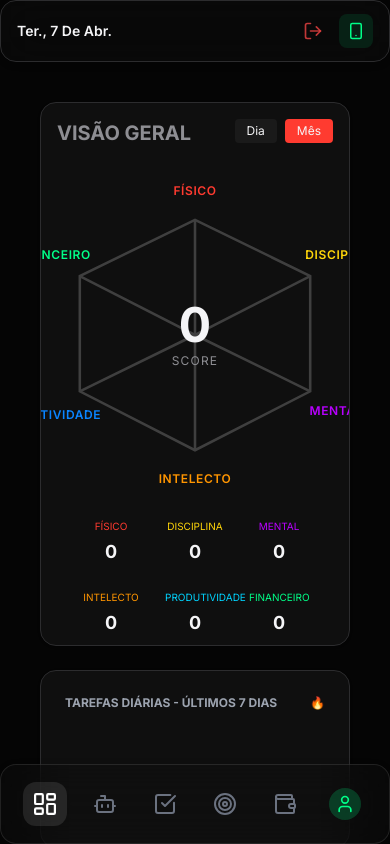
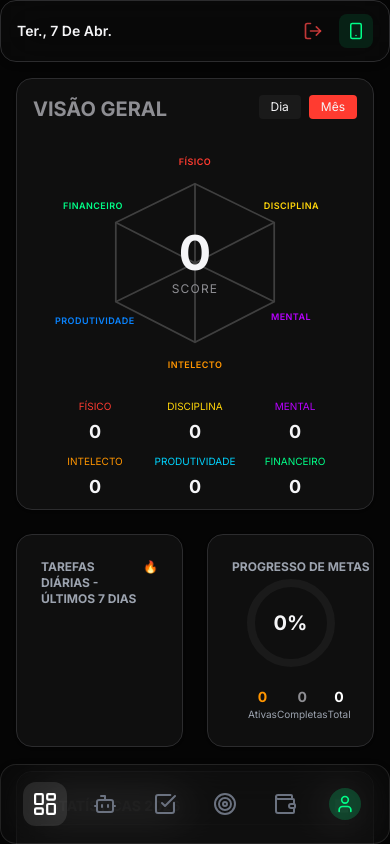
Before and after one commit to 0liveiraDev/natron-ia, a React (Vite) app in the folder frontend/: page /dashboard in a window 390 px wide. Built offline with nearby package versions, Linux system fonts and the light colour scheme; no server answers; sample sign-in values are in the browser's storage.

Commit message:
fix: ajuste de layout mobile no Dashboard - remove scroll aninhado, hexagono responsivo e grid de financas adaptado

```diff
--- a/frontend/src/pages/Dashboard.tsx
+++ b/frontend/src/pages/Dashboard.tsx
@@ -102,7 +102,7 @@ const Dashboard: React.FC = () => {
     const weeklyIncome = weeklyProgress.reduce((sum: number, day: any) => sum + (day.income || 0), 0);
 
     return (
-        <div className="space-y-6 p-6 overflow-y-auto custom-scrollbar h-[calc(100vh-2rem)]">
+        <div className="space-y-6 pb-24 md:pb-10">
             {/* Top Row - Overview & Stats */}
             <div className="grid grid-cols-1 lg:grid-cols-2 gap-6">
 
@@ -123,17 +123,17 @@ const Dashboard: React.FC = () => {
 
                     <div className="flex flex-col items-center justify-center h-full mt-8">
                         {/* Hexagon Shape / Level Indicator */}
-                        <div className="relative w-80 h-80 flex items-center justify-center">
+                        <div className="relative w-56 h-56 sm:w-72 sm:h-72 md:w-80 md:h-80 flex items-center justify-center">
                             {/* Outer Labels - Positioned outside hexagon at vertices */}
-                            <span className="absolute top-0 left-1/2 -translate-x-1/2 translate-y-2 text-xs text-[#ff3b30] uppercase tracking-wider font-semibold">Físico</span>
-                            <span className="absolute top-1/4 right-0 translate-x-6 -translate-y-2 text-xs text-[#ffd60a] uppercase tracking-wider font-semibold">Disciplina</span>
-                            <span className="absolute bottom-1/4 right-0 translate-x-2 translate-y-1 text-xs text-[#b800ff] uppercase tracking-wider font-semibold">Mental</span>
-                            <span className="absolute bottom-0 left-1/2 -translate-x-1/2 -translate-y-2 text-xs text-[#ff9500] uppercase tracking-wider font-semibold">Intelecto</span>
-                            <span className="absolute bottom-1/4 left-0 -translate-x-10 translate-y-2 text-xs text-[#0a84ff] uppercase tracking-wider font-semibold">Produtividade</span>
-                            <span className="absolute top-1/4 left-0 -translate-x-6 -translate-y-2 text-xs text-[#00ff88] uppercase tracking-wider font-semibold">Financeiro</span>
+                            <span className="absolute top-0 left-1/2 -translate-x-1/2 translate-y-1 text-[9px] sm:text-xs text-[#ff3b30] uppercase tracking-wider font-semibold">Físico</span>
+                            <span className="absolute top-1/4 right-0 translate-x-3 sm:translate-x-6 -translate-y-2 text-[9px] sm:text-xs text-[#ffd60a] uppercase tracking-wider font-semibold">Disciplina</span>
+                            <span className="absolute bottom-1/4 right-0 translate-x-1 sm:translate-x-2 translate-y-1 text-[9px] sm:text-xs text-[#b800ff] uppercase tracking-wider font-semibold">Mental</span>
+                            <span className="absolute bottom-0 left-1/2 -translate-x-1/2 -translate-y-1 text-[9px] sm:text-xs text-[#ff9500] uppercase tracking-wider font-semibold">Intelecto</span>
+                            <span className="absolute bottom-1/4 left-0 -translate-x-7 sm:-translate-x-10 translate-y-2 text-[9px] sm:text-xs text-[#0a84ff] uppercase tracking-wider font-semibold">Produtividade</span>
+                            <span className="absolute top-1/4 left-0 -translate-x-5 sm:-translate-x-6 -translate-y-2 text-[9px] sm:text-xs text-[#00ff88] uppercase tracking-wider font-semibold">Financeiro</span>
 
                             {/* Hexagon Container */}
-                            <div className="relative w-64 h-64 flex items-center justify-center">
+                            <div className="relative w-44 h-44 sm:w-56 sm:h-56 md:w-64 md:h-64 flex items-center justify-center">
                                 {/* Simple SVG Hexagon Representation - Background Grid */}
                                 <svg viewBox="0 0 100 100" className="w-full h-full absolute opacity-20">
                                     <polygon points="50 5, 95 27, 95 72, 50 95, 5 72, 5 27" fill="none" stroke="#fff" strokeWidth="1" />
@@ -226,7 +226,7 @@ const Dashboard: React.FC = () => {
                         </div>
 
                         {/* Bottom Stats */}
-                        <div className="grid grid-cols-3 gap-6 sm:gap-12 mt-6 w-full px-4 sm:px-12">
+                        <div className="grid grid-cols-3 gap-2 sm:gap-12 mt-6 w-full px-2 sm:px-12">
                             <div className="text-center">
                                 <div className="text-[10px] text-[#ff3b30] uppercase mb-1">Físico</div>
                                 <div className="text-lg sm:text-xl font-bold" style={{ color: 'var(--text-primary)' }}>{overview?.user?.xpPhysical || 0}</div>
@@ -256,9 +256,9 @@ const Dashboard: React.FC = () => {
                 </motion.div>
 
                 {/* Right Side - Charts Grid */}
-                <div className="grid grid-rows-1 xl:grid-rows-2 gap-6">
+                <div className="grid gap-6">
                     {/* Top Right - Progress & Goals */}
-                    <div className="grid grid-cols-1 sm:grid-cols-2 gap-6">
+                    <div className="grid grid-cols-2 gap-6">
                         {/* Weekly Habits Chart */}
                         <motion.div
                             initial={{ opacity: 0, x: 20 }}
@@ -345,7 +345,7 @@ const Dashboard: React.FC = () => {
             </div>
 
             {/* Bottom Row - Finance */}
-            <div className="grid grid-cols-1 gap-6">
+            <div className="grid grid-cols-1 sm:grid-cols-2 lg:grid-cols-3 gap-6">
 
                 {/* Gastos por Categoria - Donut */}
                 <motion.div
```
